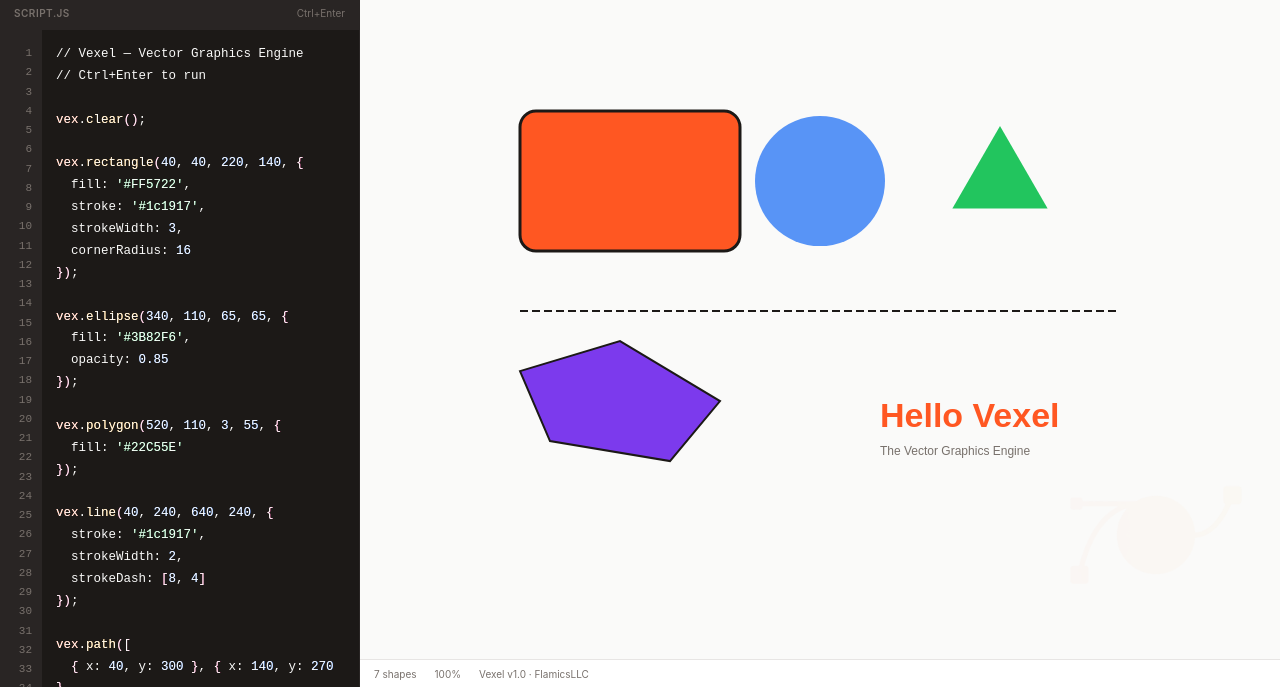
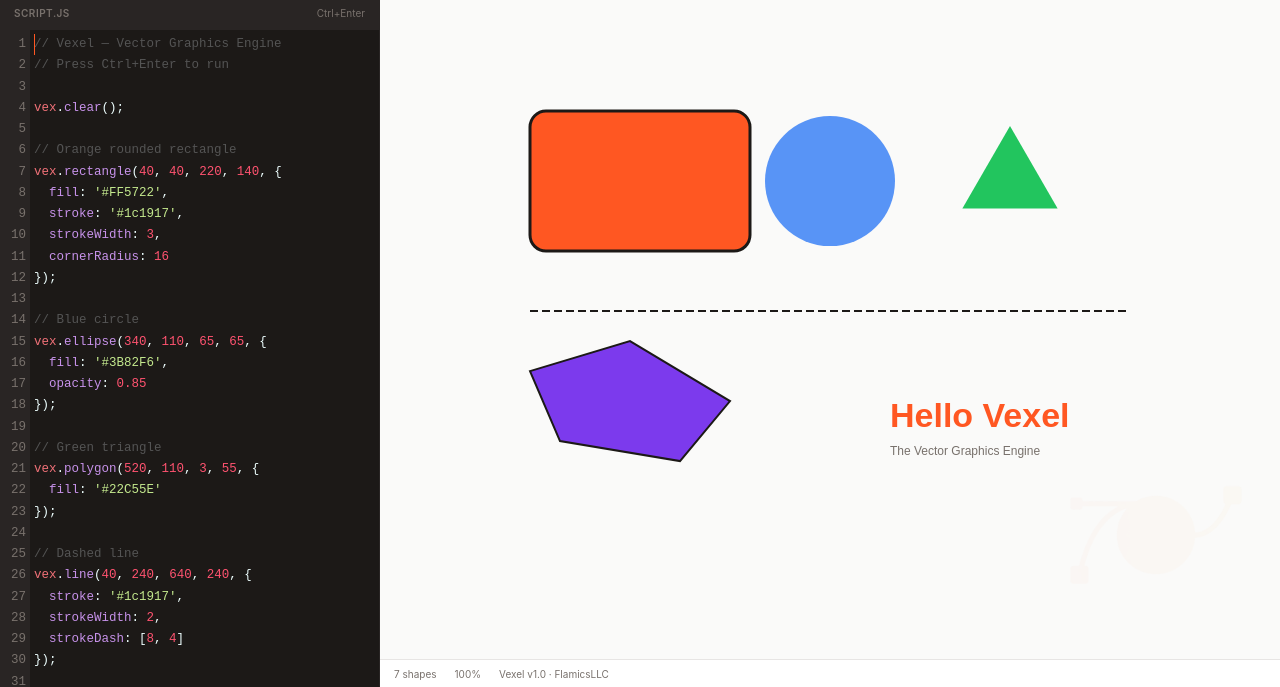
Before and after one commit to spideythedev/Vexel, a plain HTML site: page index.html in a window 1280 px wide. Shown: the part 113-800 px from the top of the page. Drawn offline with nearby package versions, Linux system fonts and the light colour scheme.

Commit message:
Update index.html

```diff
--- a/index.html
+++ b/index.html
@@ -5,6 +5,8 @@
     <meta name="viewport" content="width=device-width, initial-scale=1.0, user-scalable=no, viewport-fit=cover">
     <title>Vexel — Vector Graphics Engine</title>
     <link rel="icon" href="vexel.png">
+    <link rel="stylesheet" href="https://cdnjs.cloudflare.com/ajax/libs/codemirror/5.65.16/codemirror.min.css">
+    <link rel="stylesheet" href="https://cdnjs.cloudflare.com/ajax/libs/codemirror/5.65.16/theme/material-darker.min.css">
     <style>
         :root {
             --bg: #0c0a09;
@@ -18,11 +20,9 @@
             --accent-hover: #ff7043;
             --radius: 10px;
             --radius-lg: 14px;
-            --radius-xl: 20px;
             --transition: 0.25s cubic-bezier(0.4,0,0.2,1);
             --spring: 0.45s cubic-bezier(0.34,1.56,0.64,1);
             --font: -apple-system, BlinkMacSystemFont, 'Segoe UI', Roboto, sans-serif;
-            --mono: 'SF Mono', 'JetBrains Mono', 'Fira Code', monospace;
             --safe-bottom: env(safe-area-inset-bottom, 0px);
         }
 
@@ -46,18 +46,18 @@
         .loader-overlay {
             position:fixed; inset:0; background:var(--bg); z-index:9999;
             display:flex; align-items:center; justify-content:center;
-            transition:opacity 0.3s, visibility 0.3s;
+            transition:opacity 0.35s, visibility 0.35s;
         }
         .loader-overlay.hidden { opacity:0; visibility:hidden; pointer-events:none; }
         .loader-ring {
-            width:40px; height:40px; border-radius:50%;
+            width:44px; height:44px; border-radius:50%;
             border:3px solid var(--surface2); border-top-color:var(--accent);
             animation:spin 0.7s linear infinite;
         }
         @keyframes spin { to { transform:rotate(360deg); } }
 
         .sidebar {
-            width:360px; min-width:360px; background:var(--surface);
+            width:380px; min-width:380px; background:var(--surface);
             border-right:1px solid var(--border); display:flex; flex-direction:column;
             z-index:10; transition:transform var(--transition);
         }
@@ -98,39 +98,24 @@
         .run-btn:hover { background:var(--accent-hover); transform:translateY(-1px); box-shadow:0 4px 16px rgba(255,87,34,0.4); }
         .run-btn:active { transform:scale(0.94); }
 
-        .editor-wrapper { flex:1; display:flex; overflow:hidden; position:relative; }
-        .line-numbers {
-            width:42px; background:var(--surface2); padding:14px 0;
-            font-family:var(--mono); font-size:11px; line-height:1.75;
-            color:var(--text-muted); text-align:right; user-select:none;
-            overflow:hidden; flex-shrink:0;
+        .editor-container {
+            flex:1; overflow:hidden; position:relative;
         }
-        .line-numbers span { display:block; padding-right:10px; }
-        .highlight-layer {
-            position:absolute; top:0; left:42px; right:0; bottom:0;
-            padding:14px; font-family:var(--mono); font-size:12.5px;
-            line-height:1.75; pointer-events:none; white-space:pre-wrap;
-            word-break:break-all; overflow:hidden; color:transparent;
+        .editor-container .CodeMirror {
+            height:100%; font-family:'SF Mono','JetBrains Mono','Fira Code',monospace;
+            font-size:12.5px; line-height:1.7; background:var(--surface) !important;
         }
-        .highlight-layer .kw { color:#ff5722; }
-        .highlight-layer .str { color:#22c55e; }
-        .highlight-layer .num { color:#3b82f6; }
-        .highlight-layer .cm { color:#78716c; font-style:italic; }
-        .highlight-layer .fn { color:#a855f7; }
-        .highlight-layer .prop { color:#f59e0b; }
-        .highlight-layer .paren { color:#ec4899; }
-        textarea.code-input {
-            flex:1; background:transparent; border:none; color:var(--text);
-            font-family:var(--mono); font-size:12.5px; line-height:1.75;
-            padding:14px; resize:none; outline:none; tab-size:2;
-            caret-color:var(--accent); position:relative; z-index:1;
-            white-space:pre-wrap; word-break:break-all;
+        .editor-container .CodeMirror-gutters {
+            background:var(--surface2) !important; border-right:1px solid var(--border) !important;
         }
-        textarea.code-input::selection { background:rgba(255,87,34,0.35); color:#fff; }
+        .editor-container .CodeMirror-linenumber { color:var(--text-muted) !important; }
+        .editor-container .CodeMirror-cursor { border-left-color:var(--accent) !important; }
+        .editor-container .CodeMirror-selected { background:rgba(255,87,34,0.25) !important; }
+        .editor-container .CodeMirror-activeline-background { background:rgba(255,255,255,0.03) !important; }
 
         .error-bar {
             background:rgba(239,68,68,0.1); border-top:1px solid rgba(239,68,68,0.2);
-            color:#ef4444; padding:10px 14px; font-size:11px; font-family:var(--mono);
+            color:#ef4444; padding:10px 14px; font-size:11px; font-family:var(--font);
             display:none; animation:slideUp 0.3s ease;
         }
         @keyframes slideUp { from{transform:translateY(100%);opacity:0} to{transform:translateY(0);opacity:1} }
@@ -216,11 +201,7 @@
                 <span class="code-tab">script.js</span>
                 <span style="font-size:10px;color:var(--text-muted);">Ctrl+Enter</span>
             </div>
-            <div class="editor-wrapper">
-                <div class="line-numbers" id="lineNumbers"></div>
-                <div class="highlight-layer" id="highlightLayer"></div>
-                <textarea class="code-input" id="codeInput" spellcheck="false" placeholder="// Write Vexel code here..."></textarea>
-            </div>
+            <div class="editor-container" id="editorContainer"></div>
             <div class="error-bar" id="errorBar"></div>
         </div>
     </div>
@@ -242,6 +223,8 @@
         </div>
     </div>
 
+    <script src="https://cdnjs.cloudflare.com/ajax/libs/codemirror/5.65.16/codemirror.min.js"></script>
+    <script src="https://cdnjs.cloudflare.com/ajax/libs/codemirror/5.65.16/mode/javascript/javascript.min.js"></script>
     <script src="https://cdn.jsdelivr.net/gh/spideythedev/vexel@main/dist/vexel.js"></script>
     <script>
         window.addEventListener('load', () => {
@@ -257,19 +240,17 @@
         });
 
         const container = document.getElementById('canvasContainer');
-        const codeInput = document.getElementById('codeInput');
         const errorBar = document.getElementById('errorBar');
-        const lineNumbers = document.getElementById('lineNumbers');
-        const highlightLayer = document.getElementById('highlightLayer');
         const statusShapes = document.getElementById('statusShapes');
         const statusZoom = document.getElementById('statusZoom');
         const sidebar = document.getElementById('sidebar');
 
         const defaultCode = `// Vexel — Vector Graphics Engine
-// Ctrl+Enter to run
+// Press Ctrl+Enter to run
 
 vex.clear();
 
+// Orange rounded rectangle
 vex.rectangle(40, 40, 220, 140, {
   fill: '#FF5722',
   stroke: '#1c1917',
@@ -277,24 +258,30 @@ vex.rectangle(40, 40, 220, 140, {
   cornerRadius: 16
 });
 
+// Blue circle
 vex.ellipse(340, 110, 65, 65, {
   fill: '#3B82F6',
   opacity: 0.85
 });
 
+// Green triangle
 vex.polygon(520, 110, 3, 55, {
   fill: '#22C55E'
 });
 
+// Dashed line
 vex.line(40, 240, 640, 240, {
   stroke: '#1c1917',
   strokeWidth: 2,
   strokeDash: [8, 4]
 });
 
+// Purple path
 vex.path([
-  { x: 40, y: 300 }, { x: 140, y: 270 },
-  { x: 240, y: 330 }, { x: 190, y: 390 },
+  { x: 40, y: 300 },
+  { x: 140, y: 270 },
+  { x: 240, y: 330 },
+  { x: 190, y: 390 },
   { x: 70, y: 370 }
 ], {
   fill: '#7C3AED',
@@ -303,18 +290,36 @@ vex.path([
   closed: true
 });
 
+// Bold text
 vex.text(400, 330, 'Hello Vexel', {
-  fontSize: 34, fontWeight: '800',
+  fontSize: 34,
+  fontWeight: '800',
   fill: '#FF5722'
 });
 
 vex.text(400, 375, 'The Vector Graphics Engine', {
-  fontSize: 12, fill: '#78716c', fontWeight: '500'
+  fontSize: 12,
+  fill: '#78716c',
+  fontWeight: '500'
 });
 
 vex.zoomToFit();`;
 
-        codeInput.value = defaultCode;
+        const editor = CodeMirror(document.getElementById('editorContainer'), {
+            value: defaultCode,
+            mode: 'javascript',
+            theme: 'material-darker',
+            lineNumbers: true,
+            indentUnit: 2,
+            tabSize: 2,
+            indentWithTabs: false,
+            lineWrapping: true,
+            autofocus: true,
+            extraKeys: {
+                'Ctrl-Enter': runCode,
+                'Cmd-Enter': runCode
+            }
+        });
 
         const vex = new Vexel({
             container: container,
@@ -322,27 +327,6 @@ vex.zoomToFit();`;
             height: container.clientHeight,
             grid: false
         });
-
-        function updateLineNumbers() {
-            const lines = codeInput.value.split('\n');
-            lineNumbers.innerHTML = lines.map((_, i) => `<span>${i + 1}</span>`).join('');
-        }
-
-        function highlightSyntax(code) {
-            return code
-                .replace(/(\/\/.*)/g, '<span class="cm">$1</span>')
-                .replace(/(['"`])(?:(?!\1)[^\\]|\\.)*\1/g, '<span class="str">$&</span>')
-                .replace(/\b(\d+\.?\d*)\b/g, '<span class="num">$1</span>')
-                .replace(/\b(vex|new|function|return|const|let|var|if|else|for|while)\b/g, '<span class="kw">$1</span>')
-                .replace(/\.([a-zA-Z_]\w*)/g, '.<span class="prop">$1</span>')
-                .replace(/\b([a-zA-Z_]\w*)\s*\(/g, '<span class="fn">$1</span>(')
-                .replace(/[{}()[\]]/g, '<span class="paren">$&</span>');
-        }
-
-        function updateHighlight() {
-            highlightLayer.innerHTML = highlightSyntax(codeInput.value);
-            updateLineNumbers();
-        }
 
         function showError(msg) {
             errorBar.textContent = msg;
@@ -357,7 +341,7 @@ vex.zoomToFit();`;
 
         function runCode() {
             try {
-                const fn = new Function('vex', codeInput.value);
+                const fn = new Function('vex', editor.getValue());
                 fn(vex);
                 errorBar.classList.remove('show');
                 updateStatus();
@@ -366,36 +350,29 @@ vex.zoomToFit();`;
             }
         }
 
-        codeInput.addEventListener('input', updateHighlight);
-        codeInput.addEventListener('scroll', () => {
-            lineNumbers.scrollTop = codeInput.scrollTop;
-            highlightLayer.scrollTop = codeInput.scrollTop;
-        });
-
         document.getElementById('runBtn').addEventListener('click', runCode);
         document.getElementById('newBtn').addEventListener('click', () => {
-            codeInput.value = 'vex.clear();\n';
-            updateHighlight();
+            editor.setValue('vex.clear();\n');
             runCode();
         });
         document.getElementById('formatBtn').addEventListener('click', () => {
             try {
-                const formatted = codeInput.value
+                const code = editor.getValue();
+                const formatted = code
                     .replace(/\s*\{\s*/g, ' {\n  ')
                     .replace(/\s*\}\s*/g, '\n}\n')
                     .replace(/;\s*/g, ';\n');
-                codeInput.value = formatted;
-                updateHighlight();
+                editor.setValue(formatted);
             } catch(e) {}
         });
         document.getElementById('copyCodeBtn').addEventListener('click', () => {
-            navigator.clipboard.writeText(codeInput.value);
+            navigator.clipboard.writeText(editor.getValue());
             const btn = document.getElementById('copyCodeBtn');
             btn.textContent = 'Copied';
             setTimeout(() => btn.textContent = 'Copy', 1500);
         });
         document.getElementById('shareBtn').addEventListener('click', () => {
-            const encoded = encodeURIComponent(codeInput.value);
+            const encoded = encodeURIComponent(editor.getValue());
             const url = `${window.location.origin}${window.location.pathname}?code=${encoded}`;
             navigator.clipboard.writeText(url);
             const btn = document.getElementById('shareBtn');
@@ -418,13 +395,6 @@ vex.zoomToFit();`;
             sidebar.classList.toggle('open');
         });
 
-        document.addEventListener('keydown', (e) => {
-            if ((e.ctrlKey || e.metaKey) && e.key === 'Enter') {
-                e.preventDefault();
-                runCode();
-            }
-        });
-
         window.addEventListener('resize', () => {
             vex.resize(container.clientWidth, container.clientHeight);
             updateStatus();
@@ -432,10 +402,9 @@ vex.zoomToFit();`;
 
         const urlParams = new URLSearchParams(window.location.search);
         if (urlParams.has('code')) {
-            codeInput.value = decodeURIComponent(urlParams.get('code'));
+            editor.setValue(decodeURIComponent(urlParams.get('code')));
         }
 
-        updateHighlight();
         runCode();
         updateStatus();
     </script>
```
